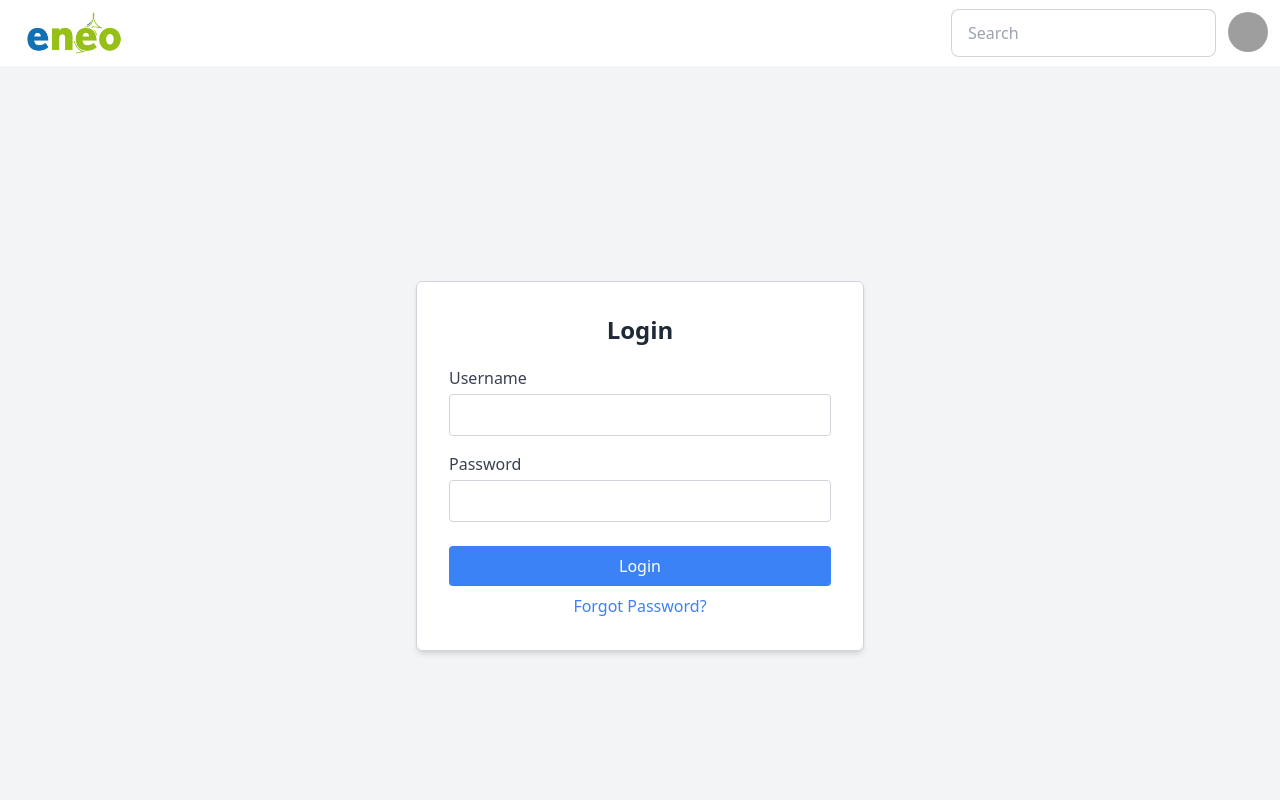
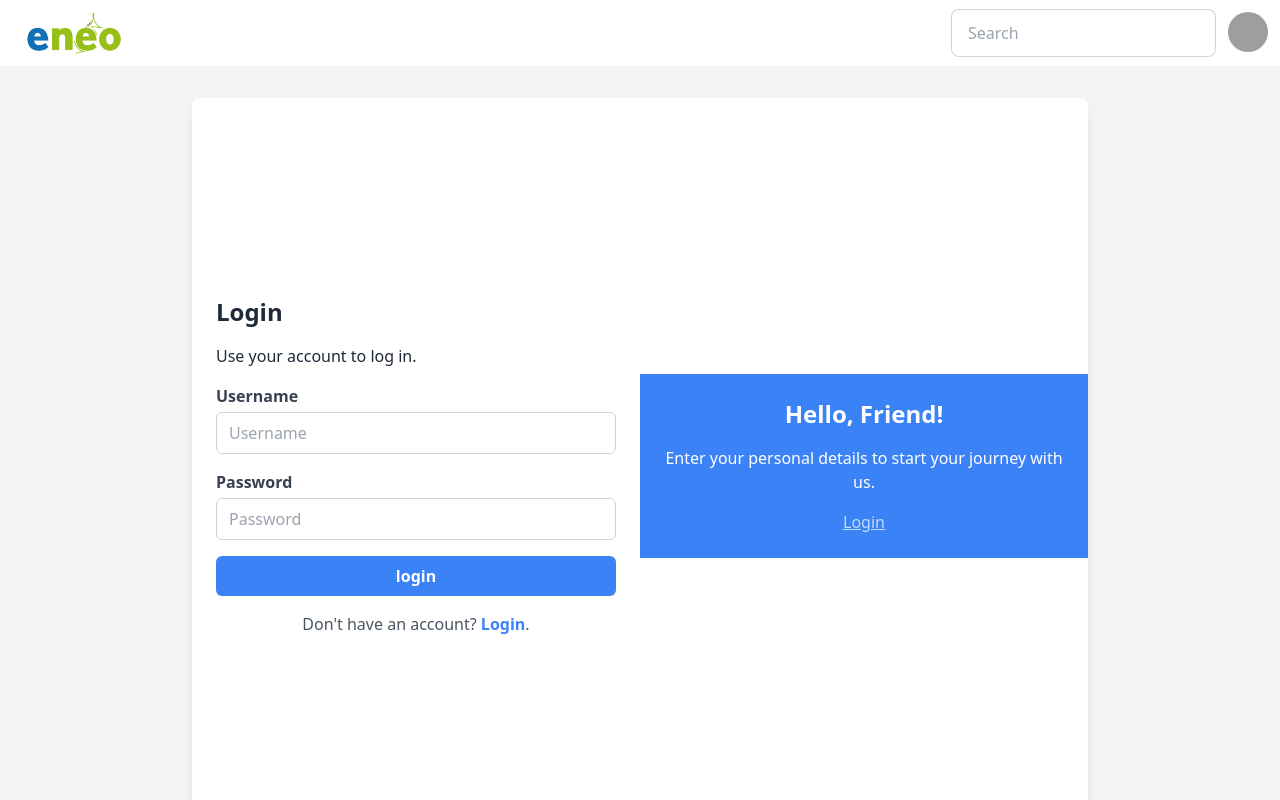
Before and after one commit to Pusham-MEST/Pusham-Mest, a React (Vite) app: page /login in a window 1280 px wide. Shown: the top 800 px of the page. Built offline with nearby package versions, Linux system fonts and the light colour scheme; grey boxes are pictures that could not be loaded.

Commit message:
new sign up and logi intergration

```diff
--- a/package.json
+++ b/package.json
@@ -19,11 +19,14 @@
     "@fortawesome/react-fontawesome": "^0.2.2",
     "autoprefixer": "^10.4.19",
     "axios": "^1.7.3",
+    "lodash": "^4.17.21",
     "nodemailer": "^6.9.14",
     "postcss": "^8.4.40",
     "react": "^18.3.1",
     "react-dom": "^18.3.1",
+    "react-loader-spinner": "^6.1.6",
     "react-router-dom": "^6.25.1",
+    "react-toastify": "^10.0.5",
     "tailgrids": "^2.2.6",
     "tailwindcss": "^3.4.7"
   },
--- /dev/null
+++ b/src/components/Loader.jsx
@@ -0,0 +1,17 @@
+import React from 'react'
+import { Rings } from 'react-loader-spinner'
+const Loader = () => {
+  return (
+    <Rings
+    visible={true}
+    height="50"
+    width="50"
+    color="#4fa94d"
+    ariaLabel="rings-loading"
+    wrapperStyle={{}}
+    wrapperClass=""
+    />
+  )
+}
+
+export default Loader
--- a/src/pages/login/index.jsx
+++ b/src/pages/login/index.jsx
@@ -1,101 +1,92 @@
-import React, { useState } from 'react';
+import { Link, useNavigate } from "react-router-dom";
+import { useForm } from "react-hook-form";
+import { apiLogin } from "../../services/auth";
+import { useState } from "react";
+import { toast } from "react-toastify";
+import Loader from "../../components/Loader";
 
-const Login = () => {
-  const [formData, setFormData] = useState({
-    username: '',
-    password: '',
+const LogIn = () => {
+  const [isSubmitting, setIsSubmitting] = useState(false);
+  const navigate = useNavigate();
+
+  const { register, handleSubmit, formState: { errors } } = useForm();
+
+  const onSubmit = async (data) => {
+    setIsSubmitting(true);
+    try {
+      const res = await apiLogin({
+        username: data.username,
+        password: data.password,
       });
 
-  const [error, setError] = useState('');
-  const [success, setSuccess] = useState('');
+      localStorage.setItem("accessToken", res.data.accessToken);
+      toast.success(res.data.message);
 
-  const handleChange = (e) => {
-    setFormData({ ...formData, [e.target.name]: e.target.value });
-  };
-
-  const handleSubmit = async (e) => {
-    e.preventDefault();
-    setError('');
-    setSuccess('');
-
-    try {
-      const response = await fetch('https://api/v1/users/login', {
-        method: 'POST',
-        headers: {
-          'Content-Type': 'application/json',
-        },
-        body: JSON.stringify(formData),
-      });
-      const data = await response.json();
-
-      if (response.ok) {
-
-        setSuccess('Login successful!');
-        setFormData({
-          username: '',
-          password: '',
-        });
-
-      } else {
-        setError(data.message || 'Login failed');
-      }
+      setTimeout(() => {
+        navigate("/dashboard");
+      }, 5000);
     } catch (error) {
-      setError('An error occurred. Please try again later.');
+      toast.error(error.response?.data?.message || "An error occurred");
+    } finally {
+      setIsSubmitting(false);
     }
   };
 
-  const handleForgotPassword = () => {
-    alert('Forgot Password clicked');
-
-
-  };
-
   return (
-    <div className="flex justify-center items-center min-h-screen bg-gray-100 p-5">
-      <div className="w-full max-w-md p-8 bg-white border border-gray-300 rounded-md shadow-md">
-        <h2 className="text-2xl font-bold mb-5 text-center">Login</h2>
-        {error && <div className="mb-4 text-red-500">{error}</div>}
-        {success && <div className="mb-4 text-green-500">{success}</div>}
-        <form onSubmit={handleSubmit}>
-          <div className="mb-4">
-            <label className="block text-gray-700">Username</label>
+    <div className="flex min-h-screen bg-gray-100">
+      <div className="flex flex-col md:flex-row items-center justify-center w-full max-w-4xl mx-auto my-8 bg-white shadow-lg rounded-lg overflow-hidden">
+        <div className="flex-1 p-6 md:w-1/2">
+          <h1 className="text-2xl font-bold mb-4">Login</h1>
+          <p className="mb-4">Use your account to log in.</p>
+          <form onSubmit={handleSubmit(onSubmit)} className="space-y-4">
+            <div>
+              <label htmlFor="username" className="block text-gray-700 font-semibold mb-1">
+                Username
+              </label>
               <input
                 type="text"
-              name="username"
-              value={formData.username}
-              onChange={handleChange}
-              className="w-full p-2 border border-gray-300 rounded mt-1"
-              required
+                id="username"
+                placeholder="Username"
+                className="w-full px-3 py-2 border border-gray-300 rounded-md"
+                {...register("username", { required: "Username is required" })}
               />
+              {errors.username && <p className="text-red-500 text-sm">{errors.username.message}</p>}
             </div>
-          <div className="mb-4">
-            <label className="block text-gray-700">Password</label>
+            <div>
+              <label htmlFor="password" className="block text-gray-700 font-semibold mb-1">
+                Password
+              </label>
               <input
                 type="password"
-              name="password"
-              value={formData.password}
-              onChange={handleChange}
-              className="w-full p-2 border border-gray-300 rounded mt-1"
-              required
+                id="password"
+                placeholder="Password"
+                className="w-full px-3 py-2 border border-gray-300 rounded-md"
+                {...register("password", { required: "Password is required" })}
               />
+              {errors.password && <p className="text-red-500 text-sm">{errors.password.message}</p>}
             </div>
             <button
               type="submit"
-            className="w-full bg-blue-500 text-white p-2 rounded mt-2 hover:bg-blue-600"
+              className="w-full py-2 bg-blue-500 text-white font-semibold rounded-md hover:bg-blue-600 transition"
+              disabled={isSubmitting}
             >
-            Login
+              {isSubmitting ? <Loader /> : "login"}
             </button>
-          <button
-            type="button"
-            onClick={handleForgotPassword}
-            className="w-full mt-2 text-blue-500 hover:underline"
-          >
-            Forgot Password?
-          </button>
+            <p className="text-center text-gray-600 mt-4">
+              Don't have an account? <Link to="/signup" className="text-blue-500 font-semibold">Login</Link>.
+            </p>
           </form>
+        </div>
+        <div className="hidden md:flex flex-1 bg-blue-500 items-center justify-center p-6">
+          <div className="text-center text-white">
+            <h2 className="text-2xl font-bold mb-4">Hello, Friend!</h2>
+            <p className="mb-4">Enter your personal details to start your journey with us.</p>
+            <Link to="/signup" className="text-blue-200 underline">Login</Link>
+          </div>
+        </div>
       </div>
     </div>
   );
 };
 
-export default Login;
+export default LogIn;
--- a/src/pages/signup/index.jsx
+++ b/src/pages/signup/index.jsx
@@ -1,161 +1,249 @@
-import React, { useState } from 'react';
-import { registerUser } from './authServices';
+
+import { useEffect, useState } from "react";
+import { useForm } from "react-hook-form";
+import { Link, useNavigate } from "react-router-dom";
+import { apiCheckUsernameExists, apiSignUp } from "../../services/auth";
+import { toast } from "react-toastify";
+import { debounce } from "lodash";
+import Loader from "../../components/Loader";
+
+
 
 const SignUp = () => {
-  const [formData, setFormData] = useState({
-    firstName: '',
-    middleName: '',
-    lastName: '',
-    phoneNumber: '',
-    email: '',
-    password: '',
-    confirmPassword: '',
-    address: '', // Updated field
-  });
+  const [isSubmitting, setIsSubmitting] = useState(false)
+  const [usernameAvailable, setUsernameAvailable] = useState(false)
+  const [usernameNotAvailable, setUsernameNotAvailable] = useState(false)
+  const [isUsernameLoading, setIsUsernameLoading] = useState(false)
+  const navigate = useNavigate()
+  const {
+    register,
+    handleSubmit,
+    watch,
+    formState: { errors } } = useForm();
 
-  const [error, setError] = useState('');
-  const [success, setSuccess] = useState('');
-
-  const handleChange = (e) => {
-    setFormData({ ...formData, [e.target.name]: e.target.value });
-  };
-
-  const handleSubmit = async (e) => {
-    e.preventDefault();
-    setError('');
-    setSuccess('');
-
-    if (formData.password !== formData.confirmPassword) {
-      setError('Passwords do not match');
-      return;
-    }
-
+  const checkUserName = async (userName) => {
+    console.log("I've been called");
+    setIsUsernameLoading(true);
     try {
-      const response = await registerUser(formData);
-
-      if (response.status === 201) {
-        setSuccess('Registration successful!');
-        setFormData({
-          firstName: '',
-          middleName: '',
-          lastName: '',
-          phoneNumber: '',
-          email: '',
-          password: '',
-          confirmPassword: '',
-          address: '',
-        });
+      const res = await apiCheckUsernameExists(userName)
+      console.log(res.data)
+      const user = res.data.user
+      if (user) {
+        setUsernameNotAvailable(true);
+        setUsernameAvailable(false);
       } else {
-        setError('Registration failed');
+        setUsernameAvailable(true);
+        setUsernameNotAvailable(false);
       }
     } catch (error) {
-      setError(error.response?.data?.message || 'An error occurred. Please try again later.');
+      console.log(error)
+      toast.error("An error occured")
+    }
+    finally {
+      setIsUsernameLoading(false);
     }
   };
 
+  const userNameWatch = watch("userName")
+  console.log(userNameWatch);
+
+  useEffect(() => {
+    const debouncedSearch = debounce(async () => {
+      if (userNameWatch) {
+        await checkUserName(userNameWatch)
+      }
+
+    }, 5000)
+    debouncedSearch()
+    return () => {
+      debouncedSearch.cancel();
+    }
+
+  }, [userNameWatch]);
+
+  const onSubmit = async (data) => {
+    console.log(data);
+    setIsSubmitting(true)
+    let payload = {
+      firstName: data.firstName,
+      lastName: data.lastName,
+      userName: data.userName,
+      password: data.password,
+      email: data.email,
+      confirmedPassword: data.password,
+    };
+    if (data.otherNames) {
+      payload = { ...payload, otherNames: data.otherNames };
+    }
+    try {
+      const res = await apiSignUp(payload);
+      console.log(res.data)
+      toast.success(res.data)
+      setTimeout(() => {
+        navigate("/login");
+      }, 5000)
+    } catch (error) {
+      console.log(error)
+      toast.error("An error occured")
+    } finally {
+      setIsSubmitting(false)
+    }
+  };
   return (
-    <div className="flex justify-center items-center min-h-screen bg-gray-100 p-5">
-      <div className="w-full max-w-md p-8 bg-white border border-gray-300 rounded-md shadow-md">
-        <h2 className="text-2xl font-bold mb-5 text-center">Sign Up</h2>
-        {error && <div className="mb-4 text-red-500">{error}</div>}
-        {success && <div className="mb-4 text-green-500">{success}</div>}
-        <form onSubmit={handleSubmit}>
-          <div className="mb-4">
-            <label className="block text-gray-700">First Name</label>
+    <div className=" flex items-center justify-center rounded-xl">
+      <div className="flex flex-row shadow-lg m-48 ">
+
+        <div className="flex justify-center items-center h-screen bg-[#337eff]">
+          <div className="text-center text-white font-mono text-lg m-20">
+            <h1 className="font-extrabold text-3xl">
+              Welcome!
+            </h1>
+            <p>To keep connected with us please login with your info!</p>
+            <Link to="/login" className="underline">Sign In Here</Link>
+          </div>
+        </div>
+
+        <div className="">
+          <form className="[h-500px] w-[500px] flex flex-row place-content-center font-serif" onSubmit={handleSubmit(onSubmit)}  >
+            <div>
+              <div className="text-center  text-3xl p-3 pt-10">
+                <h1>Sign Up</h1>
+              </div>
+              <label
+                htmlFor="firstName"
+                className="block text-black mb-1 ml-4 "
+              >
+                First name
+              </label>
               <input
                 type="text"
-              name="firstName"
-              value={formData.firstName}
-              onChange={handleChange}
-              className="w-full p-2 border border-gray-300 rounded mt-1"
-              required
+                id="name"
+                placeholder="Enter your first name"
+                className="bg-slate-300 h-10 w-full px-2 py-1 border-gray-400 border-[2px] rounded-md"
+                {
+                ...register("firstName", { required: "First name is not provided" })
+                }
               />
-          </div>
-          <div className="mb-4">
-            <label className="block text-gray-700">Middle Name</label>
+              {errors.firstName && (<p className="text-red-500">{errors.firstName.message}</p>)}
+              <label
+                htmlFor="lastName"
+                className="block text-black mb-1 ml-4"
+              >
+                Last name
+              </label>
               <input
                 type="text"
-              name="middleName"
-              value={formData.middleName}
-              onChange={handleChange}
-              className="w-full p-2 border border-gray-300 rounded mt-1"
+                id="name"
+                placeholder="Enter your last name"
+                className="bg-slate-300 h-10 w-full px-2 py-1 border-gray-400 border-2 rounded-lg"
+                {
+                ...register("lastName", { required: "Last name is not provided" })
+                }
               />
-          </div>
-          <div className="mb-4">
-            <label className="block text-gray-700">Last Name</label>
+              {errors.lastName && (<p className="text-red-500">{errors.lastName.message}</p>)}
+              <label
+                htmlFor="otherNames"
+                className="block text-black mb-1 ml-4"
+              >
+                Other names
+              </label>
               <input
                 type="text"
-              name="lastName"
-              value={formData.lastName}
-              onChange={handleChange}
-              className="w-full p-2 border border-gray-300 rounded mt-1"
-              required
+                id="name"
+                placeholder="Enter other names"
+                className=" bg-slate-300 h-10 w-full px-2 py-1 border-gray-400 border-2 rounded-lg"
+                {
+                ...register("otherNames",)
+                }
               />
+              <label
+                htmlFor="userName"
+                className="block text-black mb-1 ml-4"
+              >
+                Username
+              </label>
+              <input
+                type="text"
+                id="true"
+                placeholder="username"
+                className=" bg-slate-300 h-10 w-full px-2 py-1 border-gray-400 border-2 rounded-lg"
+                {
+                ...register("userName", { required: "not provided, minLength: 8" })
+                }
+              />
+              {errors.userName && (<p className="text-red-500">{errors.userName.message}</p>)}
+              <div flex items-center gap-x-2>
+                {isUsernameLoading && <Loader />}
+                {usernameAvailable && (<p className="text-green-500">Username is available!</p>
+                )}
+                {usernameNotAvailable && (<p className="text-red-500"> Username is already taken!</p>
+                )}
               </div>
-          <div className="mb-4">
-            <label className="block text-gray-700">Phone Number</label>
+              <div className="flex flex-col w-full space-y-1"></div>
+
+              <label
+                htmlFor="email"
+                className="block text-black mb-1 ml-4"
+              >
+                Email
+              </label>
               <input
-              type="tel"
-              name="phoneNumber"
-              value={formData.phoneNumber}
-              onChange={handleChange}
-              className="w-full p-2 border border-gray-300 rounded mt-1"
-              required
+                type="text"
+                id="name"
+                placeholder="Enter your email"
+                className="bg-slate-300 h-10 w-full px-2 py-1 border-gray-400 border-2 rounded-lg"
+
+                {
+                ...register("email", { required: "Email is not provided" })
+                }
               />
-          </div>
-          <div className="mb-4">
-            <label className="block text-gray-700">Email</label>
-            <input
-              type="email"
-              name="email"
-              value={formData.email}
-              onChange={handleChange}
-              className="w-full p-2 border border-gray-300 rounded mt-1"
-              required
-            />
-          </div>
-          <div className="mb-4">
-            <label className="block text-gray-700">Password</label>
+              {errors.email && (<p className="text-red-500">{errors.email.message}</p>)}
+              <label
+                htmlFor="password"
+                className="block text-black mb-1 ml-4"
+              >
+                Password
+              </label>
               <input
                 type="password"
-              name="password"
-              value={formData.password}
-              onChange={handleChange}
-              className="w-full p-2 border border-gray-300 rounded mt-1"
-              required
+                id="password"
+                placeholder="Enter your password"
+                className="bg-slate-300 h-10 w-full px-2 py-1 border-gray-400 border-2 rounded-lg"
+                {
+                ...register("password", { required: "Password is not provided, minLength:8" })
+                }
               />
+              {errors.password && (<p className="text-red-500">{errors.password.message}</p>)}
+
+              <div className="flex items-start">
+                <div className="flex items-center h-5">
+                  <input id="terms" aria-describedby="terms" type="checkbox" className="w-4 h-4 border " />
                 </div>
-          <div className="mb-4">
-            <label className="block text-gray-700">Confirm Password</label>
-            <input
-              type="password"
-              name="confirmPassword"
-              value={formData.confirmPassword}
-              onChange={handleChange}
-              className="w-full p-2 border border-gray-300 rounded mt-1"
-              required
-            />
+                <div className="ml-3 text-sm  ">
+                  <label htmlFor="terms" className="font-light text-black">I accept the <Link className="font-medium text-primary-600 hover:underline " to="#">Terms and Conditions</Link> </label>
                 </div>
-          <div className="mb-4">
-            <label className="block text-gray-700">Address</label>
-            <input
-              type="text"
-              name="address"
-              value={formData.address}
-              onChange={handleChange}
-              className="w-full p-2 border border-gray-300 rounded mt-1"
-            />
               </div>
-          <button
-            type="submit"
-            className="w-full bg-blue-500 text-white p-2 rounded mt-2 hover:bg-blue-600"
+              <div className="flex pl-10">
+                <div className="text-center text-white m-4 pb-8 h-10 w-40 px-3 py-2 bg-[#337eff] border-2 rounded-3xl hover:bg-black">
+                  <button type="submit"
                   >
-            Sign Up
+                    {isSubmitting ? <Loader /> : "Sign Up"}
                   </button>
+                </div>
+              </div>
+
+            </div>
           </form>
         </div>
+
+        <div>
+        <img src={signing} alt="signing" className="bottom-right-image-two" />
       </div>
-  );
-};
+      </div>
 
-export default SignUp;
+    </div>
+
+  )
+}
+
+export default SignUp
--- /dev/null
+++ b/src/services/auth.js
@@ -0,0 +1,16 @@
+import { apiClient } from "./Config";
+
+export const apiSignUp= async(payload) => {
+    return apiClient.post("/auth/signup",payload);
+};
+export const apiLogin =async (payload) => {
+    return apiClient.post("/auth/token/login",payload)
+};
+
+export const apiCheckUsernameExists = async (userName) => {
+    return apiClient.get(`/auth/${userName}`,userName);
+}
+
+export const apiGetUserProfile =async (userProfile) => {
+    return apiClient.get("/users/userProfile")
+}
```
Also changed, not shown: src/pages/signup/authServices.js (deleted, +0 -13 lines), src/services/Config.js (added, +16 -0 lines), 2 other files (tests, documents, lock files or other folders). Lines whose indentation alone changed are shown as unchanged.
